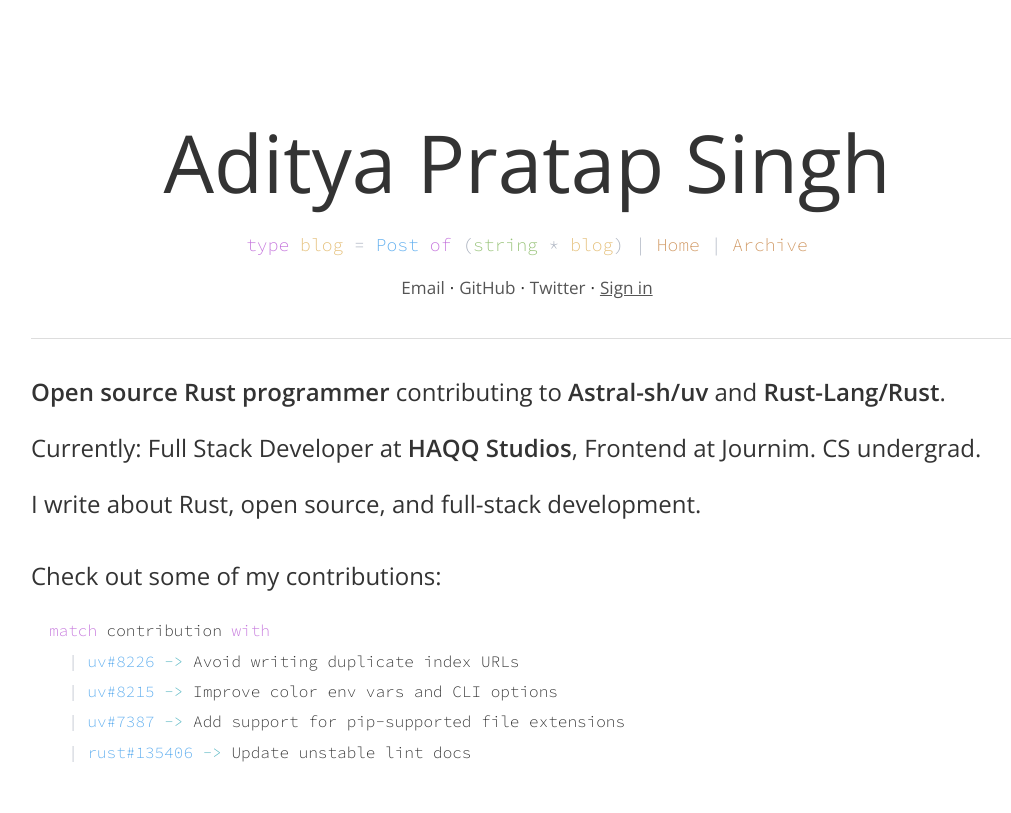
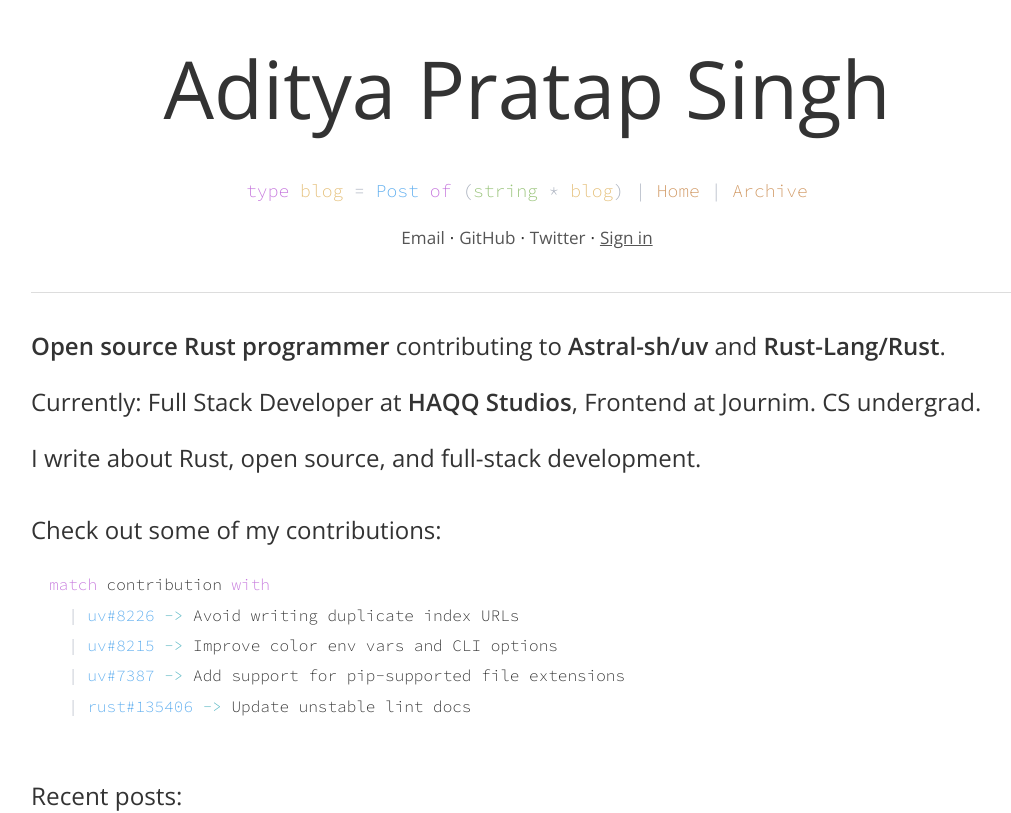
Before and after one commit to Aditya-PS-05/portfolio, a Next.js app: page / in a window 1280 px wide. Shown: the top 813 px of the page, without its empty margins (113-1124 px from the left). Built offline with nearby package versions, Linux system fonts and the light colour scheme; no server answers.

Commit message:
shorten from top

```diff
--- a/src/app/globals.css
+++ b/src/app/globals.css
@@ -18,7 +18,7 @@
   line-height: 1.7;
   max-width: 1100px;
   margin: 0 auto;
-  padding: 3rem 3rem;
+  padding: 0 3rem 3rem;
 }
 
 a {
@@ -33,14 +33,15 @@
 /* Header */
 .site-header {
   text-align: center;
-  margin-bottom: 2rem;
+  margin-top: 20px;
+  margin-bottom: 40px;
 }
 
 .site-title {
   font-size: 80px;
   font-weight: 300;
-  margin-top: 0.5em;
-  margin-bottom: 0;
+  margin-top: 0;
+  margin-bottom: 20px;
 }
 
 .site-title a {
@@ -53,7 +54,7 @@
   font-family: var(--font-source-code-pro), ui-monospace, SFMono-Regular, Menlo, Monaco, Consolas, "Liberation Mono", "Courier New", monospace;
   font-size: 18px;
   font-weight: 300;
-  margin-bottom: 12px;
+  margin-bottom: 16px;
 }
 
 .code-nav .keyword {
```
